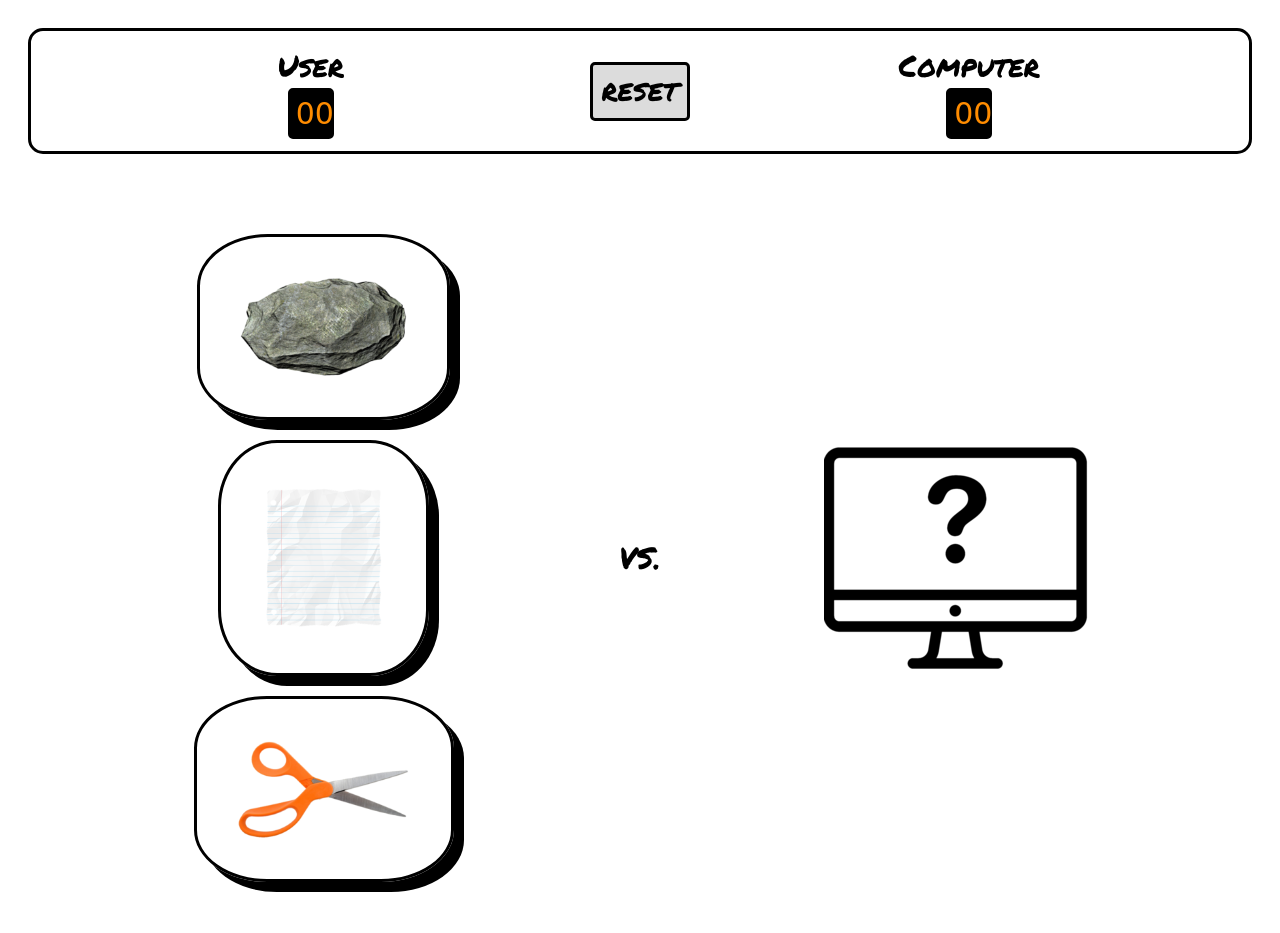
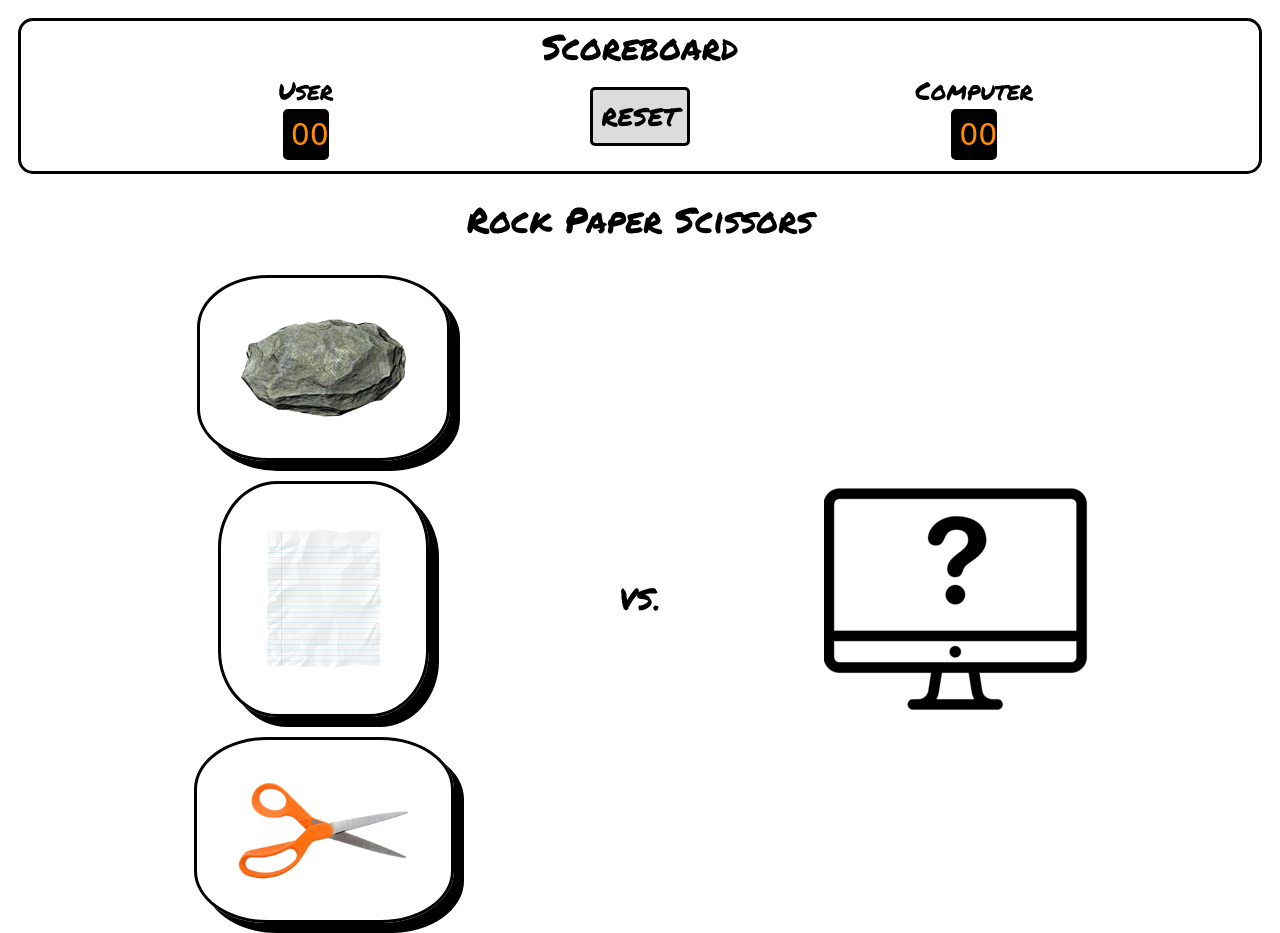
Before and after one commit to kevinwgrove/rps-game, a plain HTML site: page index.html in a window 1280 px wide. Drawn offline with Linux system fonts and the light colour scheme; a web font is replaced by a local one.

Commit message:
Added some HTML elements and css designs to those elements

```diff
--- a/index.html
+++ b/index.html
@@ -12,10 +12,12 @@
 <body>
     <div id="container">
         <header>
+            <span>Scoreboard</span>
+            <div>
                 <div class="header-node">
-                <span class="header-text">
+                    <div class="header-text">
                         User
-                </span>
+                    </div>
                     <div class="header-score" id="userScore">00
                     </div>
                 </div>
@@ -24,13 +26,19 @@
                 </div>
 
                 <div class="header-node">
-                <span class="header-text">
+                    <div class="header-text">
                         Computer
-                </span>
+                    </div>
                     <div class="header-score" id="computerScore">00
                     </div>
                 </div>
+            </div>
         </header>
+
+
+        <div id="rps">
+            Rock Paper Scissors
+        </div>
 
         <div id="rps-container">
             <div class="rps" id="user-selection">
--- a/style.css
+++ b/style.css
@@ -27,17 +27,68 @@ body {
     width: 100%;
 }
 
+#rps {
+    font-family: 'Permanent Marker', cursive;
+    width: 100%;
+    text-align: center;
+    font-size: 35px;
+}
+
+header div, #rps-container {
+    display: flex;
+    flex-flow: row nowrap;
+}
+
+header span {
+    width: 100%;
+    display: block;
+    text-align: center;
+    font-size: 35px;
+}
+
 header {
+    font-family: 'Permanent Marker', cursive;
     border: solid black;
     border-radius: 15px;
-    height: 120px;
-    margin: 20px;
-    margin-bottom: 50px;
+    height: 150px;
+    margin: 10px;
+    margin-bottom: 20px;
+
+}
+
+.header-node, .header-text, .header-score, .rps {
+    display: flex;
+    flex-flow: column nowrap;
+    align-self: center;
+    font-size: 30px;
+}
+/* .header-text:first-child, .header-text:last-child, .header-node:first-child, .header-node:last-child {
+    text-align: center;
+    flex-basis: 40%;
+    align-self: center;
+    align-items: center;
+} */
+
+.header-text {
+    font-size: 25px;
+}
+
+.rps:first-child, .rps:last-child, .header-node:first-child, .header-node:last-child {
+    flex-basis: 40%;
+    align-self: center;
+    flex-grow: 2;
+}
+
+
+#score-board {
+    text-align: center;
+    font-size: 30px;
 }
 
 .header-score {
     font-family: 'ZCOOL QingKe HuangYou', cursive;
     width: 1em;
+    margin: 0;
     border: solid black;
     border-radius: 5px;
     padding: 5px;
@@ -46,33 +97,6 @@ header {
     text-align: center;
 }
 
-#rps-container {
-    margin: 20px;
-}
-
-header, #rps-container {
-    display: flex;
-    flex-flow: row nowrap;
-    /* justify-content: space-evenly; */
-}
-
-.header-node, .header-text, .header-score, .rps {
-    display: flex;
-    flex-flow: column nowrap;
-    align-self: center;
-    font-size: 30px;
-}
-
-.header-text{
-    /* text-decoration: underline; */
-    font-family: 'Permanent Marker', cursive;
-}
-
-.rps:first-child, .rps:last-child, .header-node:first-child, .header-node:last-child {
-    flex-basis: 40%;
-    align-self: center;
-    flex-grow: 2;
-}
 
 #reset-button {
     font-family: 'Permanent Marker', cursive;
@@ -94,9 +118,17 @@ header, #rps-container {
     box-shadow: 0 0 0;
 }
 
+#rps-container {
+    margin: 20px;
+}
+
+
+
+
+
 #vs {
-   text-align: center;
-   font-family: 'Permanent Marker', cursive;
+    text-align: center;
+    font-family: 'Permanent Marker', cursive;
 }
 
 #user-selection img {
```
Lines whose indentation alone changed are shown as unchanged.
